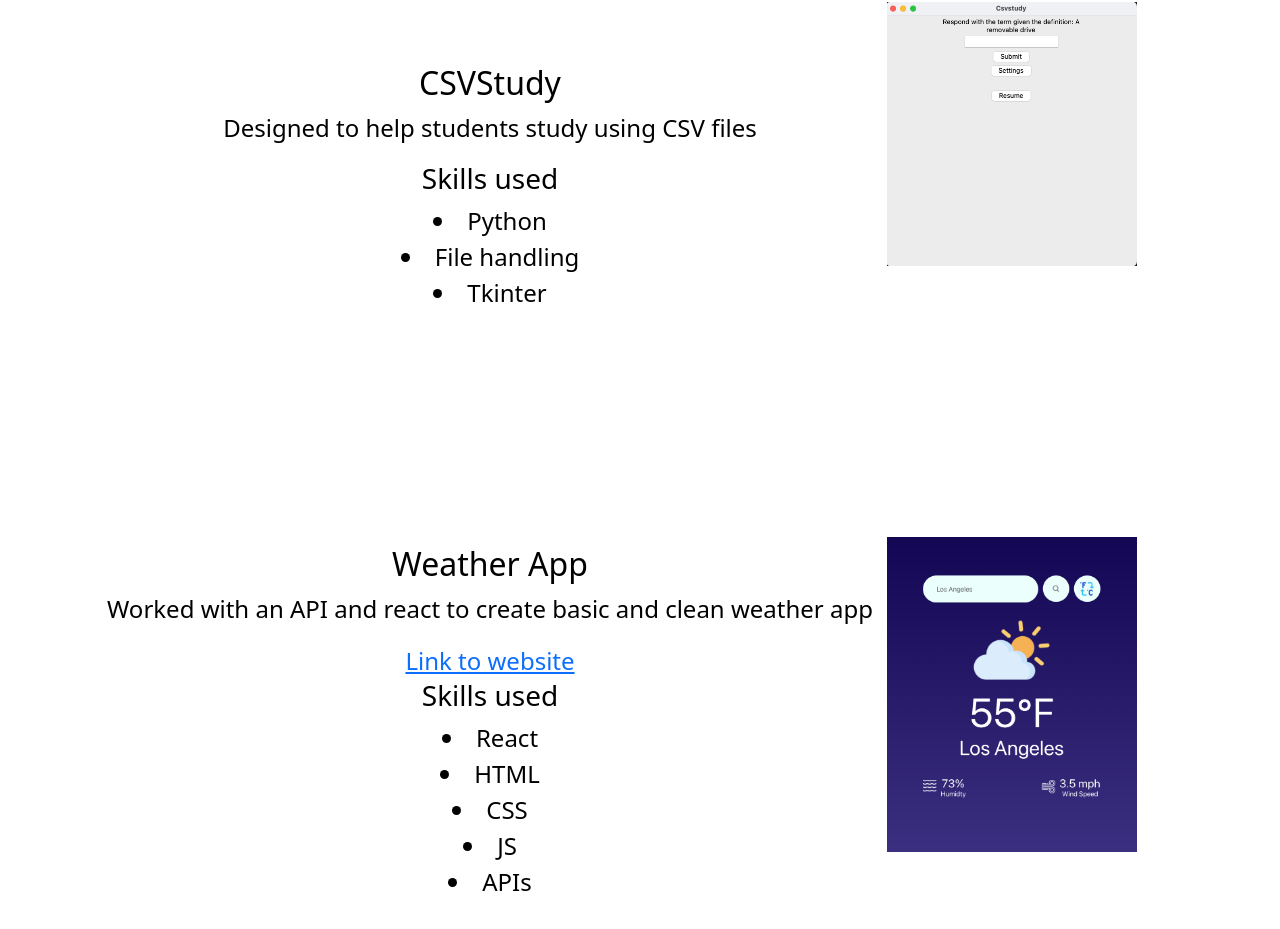
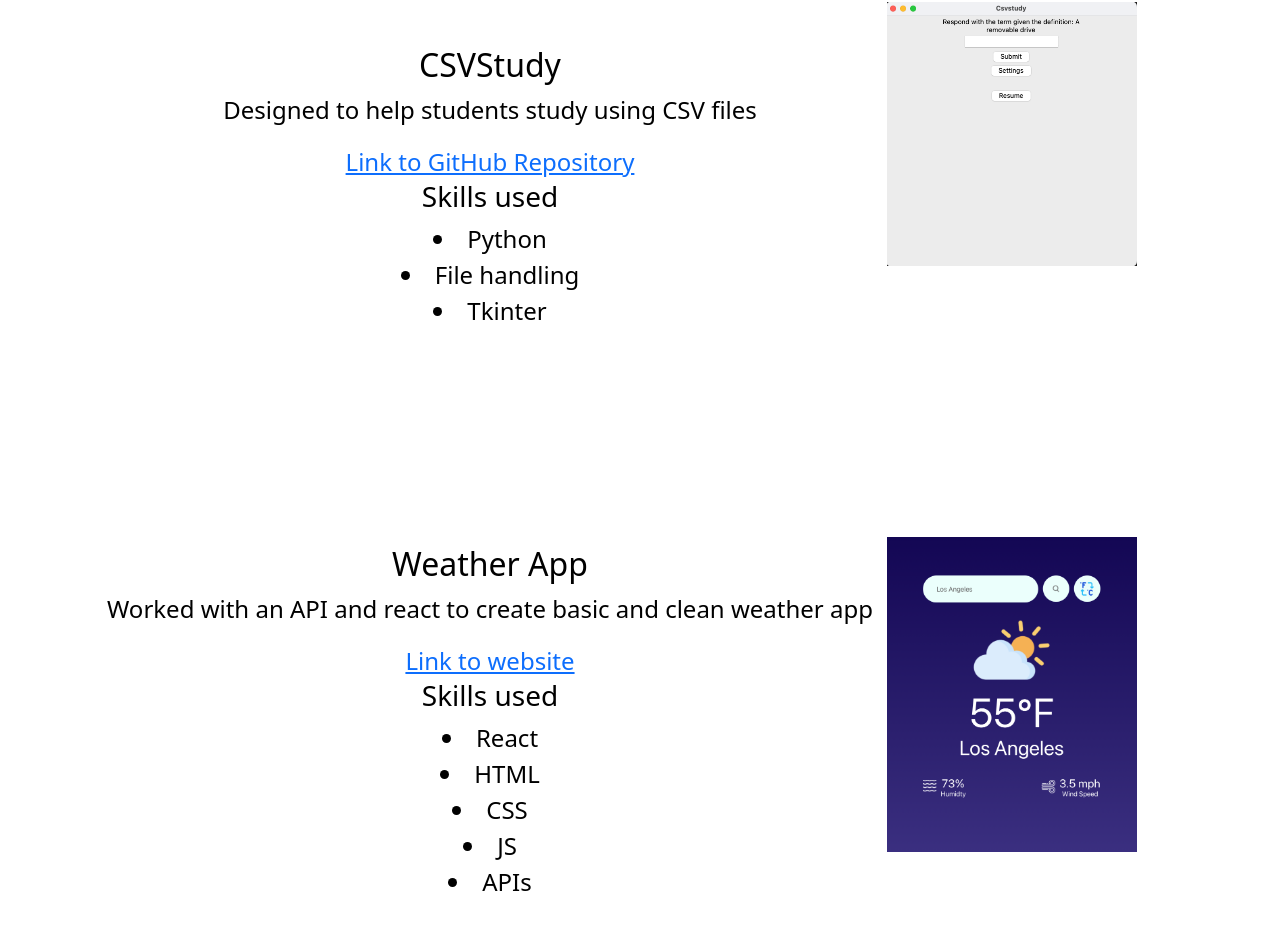
Before and after one commit to GSWForever8/portfolio-aidan-hong, a React (Create React App) app in the folder client/: page /projects in a window 1280 px wide. Shown: the part 792-1721 px from the top of the page. Built offline with nearby package versions, Linux system fonts and the light colour scheme.

Commit message:
Added link in Projects

```diff
--- a/client/src/pages/Projects.js
+++ b/client/src/pages/Projects.js
@@ -24,6 +24,7 @@ export default function Projects(){
             <div class="text">
                 <h2>CSVStudy</h2>
                 <p>Designed to help students study using CSV files</p>
+                <a href="https://github.com/GSWForever8/CSVStudy" target="_blank">Link to GitHub Repository</a>
                 <h3>Skills used</h3>
                 <li>Python</li>
                 <li>File handling</li>
```
